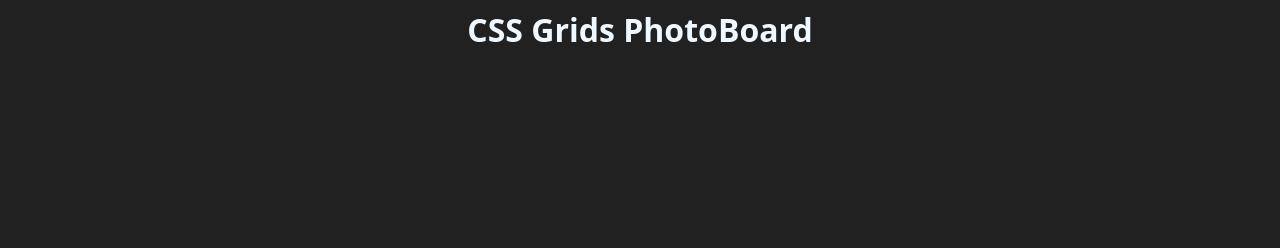
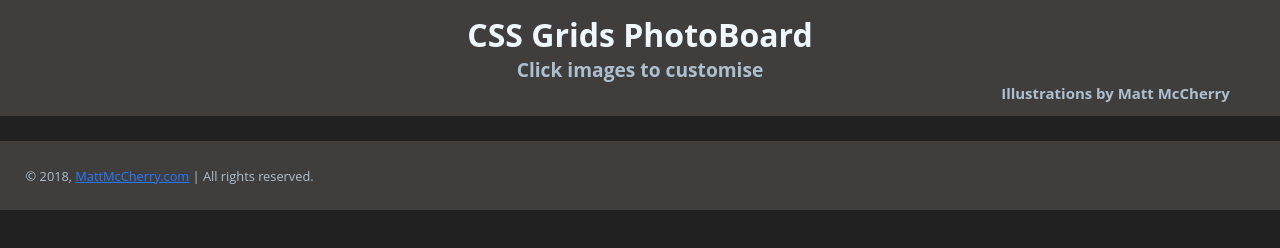
Before and after one commit to MattMcCherry/CSS-Grid-Creator, a plain HTML site: page index.html in a window 1280 px wide. Drawn offline with Linux system fonts and the light colour scheme; no server answers.

Commit message:
Styling changes & index credits

```diff
--- a/app.js
+++ b/app.js
@@ -8,7 +8,7 @@
         success: function (data) {
             $(data).find("a").attr("href", function (i, val) {
                 if( val.match(/\.(jpe?g|png|gif)$/) ) {
-                    $("#container").append( `<div class="gridItem"><img src="${val}" class="overlay"></div>` );
+                    $("#imgContainer").append( `<div class="gridItem"><img src="${val}" class="overlay"></div>` );
                 }
             });
         }
--- a/index.html
+++ b/index.html
@@ -9,9 +9,17 @@
 
 </head>
 <body>
-    <h1>CSS Grids PhotoBoard</h1>
-
+    <div id="page">
+        <div id="container">
+            <h1>CSS Grids PhotoBoard</h1>
+            <h2>Click images to customise</h2>
+            <h3>Illustrations by Matt McCherry</h3>
+        </div>
+        <div id="imgContainer">
+        </div>
+    </div>
     <div id="container">
+        <p>© 2018, <a href="http://www.mattmccherry.com">MattMcCherry.com</a> | All rights reserved.</p>
     </div>
     <!-- Scripts -->
     <script src="app.js"></script>
--- a/style.css
+++ b/style.css
@@ -1,36 +1,40 @@
+/*
+    Generic page setup styling
+*/
+
 * {
     box-sizing: border-box;
 }
 
 body {
     background-color: #212121;
+    font-family: Open sans, sans-serif;
+    color: #adbfcf;
+    margin: 0;
+    font-size: 0.8em;
+    text-decoration: none;
 }
 
-
-
 h1 {
+    font-size: 2.5em;
     text-align: center;
     color: aliceblue;
-    font-family: Open sans, sans-serif;
+    margin: 0;
 }
 
-#container {
-    display: grid;
-    grid-template-columns: repeat(auto-fit, minmax(300px, 1fr));
-    grid-auto-rows: 300px;
-    grid-gap: 10px;
-    margin: 0 auto;
-    width: 940px;
-    grid-auto-flow: dense;
+h2 {
+    text-align: center;
+    margin: 0;
 }
 
-.gridItem {
-    display: flex;
-    justify-content: center;
-    align-items: center;
-    background: rgba(0,0,0,0.5);
-    box-shadow: 0 3px 10px rgba(0,0,0,0.4);
-    overflow: hidden
+h3 {
+    text-align: right;
+    margin: 0 2% 0 0;
+}
+
+#page {
+    width: 100%;
+    margin: 0 auto;
 }
 
 img {
@@ -48,6 +52,37 @@ img:hover {
     transition: all 1s ease;
 }
 
+#container {
+    padding: 1em 2em;
+    background: #403e3d;
+}
+
+a {
+    color: #2879ff;
+}
+
+/*
+    Below is grid styling options for potentional customisation
+*/
+
+#imgContainer {
+    display: grid;
+    grid-template-columns: repeat(auto-fit, minmax(300px, 1fr));
+    grid-auto-rows: 300px;
+    grid-gap: 10px;
+    grid-auto-flow: dense;
+    margin: 1em 0;
+}
+
+.gridItem {
+    display: flex;
+    justify-content: center;
+    align-items: center;
+    background: rgba(0,0,0,0.5);
+    box-shadow: 0 3px 10px rgba(0,0,0,0.4);
+    overflow: hidden
+}
+
 .vertical {
     grid-row: span 2;
 }
```
Also changed, not shown: 1 other file.
